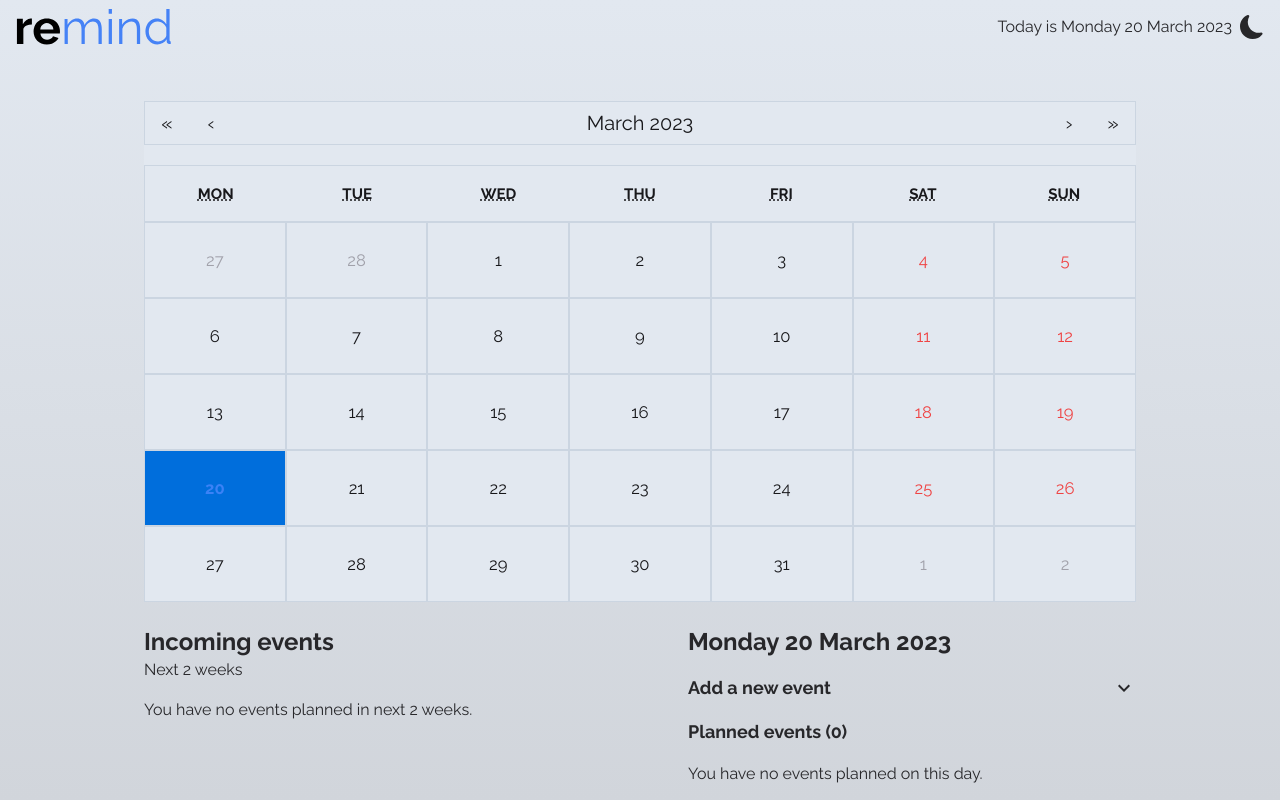
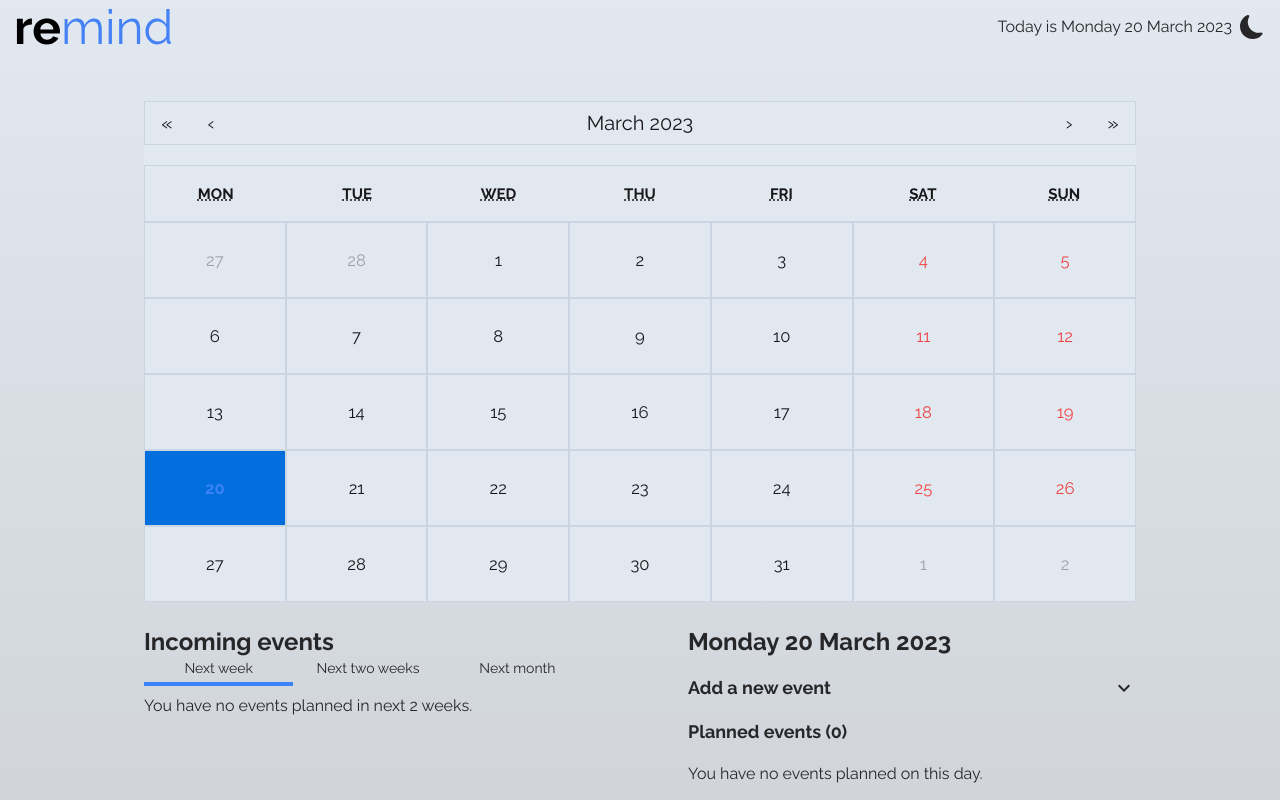
Before and after one commit to zwiro/remind-calendar-app, a React (Vite) app: page / in a window 1280 px wide. Built offline with nearby package versions, Linux system fonts and the light colour scheme.

Commit message:
Added filtering incoming events by period of time

```diff
--- a/package.json
+++ b/package.json
@@ -31,6 +31,7 @@
     "@types/react-time-picker": "^4.0.3",
     "@vitejs/plugin-react": "^3.1.0",
     "autoprefixer": "^10.4.14",
+    "gh-pages": "^5.0.0",
     "postcss": "^8.4.21",
     "prettier": "^2.8.4",
     "prettier-plugin-tailwindcss": "^0.2.4",
--- a/src/components/IncomingEvent.tsx
+++ b/src/components/IncomingEvent.tsx
@@ -1,6 +1,7 @@
 import { MdBusinessCenter } from "react-icons/md"
 import { BiTimeFive } from "react-icons/bi"
 import { RiParentFill } from "react-icons/ri"
+import { motion } from "framer-motion"
 import { formatDate } from "../utils/formatDate"
 import { formatTime } from "../utils/formatTime"
 
@@ -24,7 +25,12 @@ function IncomingEvent({
   )
 
   return (
-    <div className="flex justify-between border-b border-zinc-400 py-2 px-1 dark:border-zinc-300">
+    <motion.div
+      initial={{ opacity: 0 }}
+      animate={{ opacity: 1 }}
+      exit={{ opacity: 0 }}
+      className="flex justify-between border-b border-zinc-400 py-2 px-1 dark:border-zinc-300"
+    >
       <div>
         <p className="flex items-center gap-2 font-bold">
           {title}{" "}
@@ -47,7 +53,7 @@ function IncomingEvent({
           {formatDate(new Date(date))}, {formatTime(time)}
         </p>
       </div>
-    </div>
+    </motion.div>
   )
 }
 
--- a/src/components/IncomingEvents.tsx
+++ b/src/components/IncomingEvents.tsx
@@ -1,3 +1,4 @@
+import { useState } from "react"
 import { MdExpandMore } from "react-icons/md"
 import { motion, AnimatePresence } from "framer-motion"
 import { useAppSelector } from "../hooks/reduxHooks"
@@ -8,8 +9,13 @@ import IncomingEvent from "./IncomingEvent"
 import SectionContainer from "./SectionContainer"
 import SectionHeader from "./SectionHeader"
 import Spacer from "./Spacer"
+import PeriodSlider from "./PeriodSlider"
+import { filterEventsByDate } from "../utils/filterEventsByDate"
+import { Period } from "../types"
 
 function IncomingEvents() {
+  const [chosenPeriod, setChosenPeriod] = useState<Period>(Period.week)
+
   const isLgScreen = useMediaQuery("(min-width: 1024px)")
 
   const { isExpanded, toggleMenu } = useExpand(true)
@@ -17,11 +23,15 @@ function IncomingEvents() {
   const { events } = useAppSelector((state) => state.events)
 
   const incomingEvents = events
-    .filter(
-      (ev) =>
-        new Date(ev.date).getTime() - new Date().getTime() > -86400000 &&
-        new Date(ev.date).getTime() - new Date().getTime() < 1209600000
-    )
+    .filter((ev) => {
+      if (chosenPeriod === Period.week) {
+        return filterEventsByDate(ev, 7)
+      } else if (chosenPeriod === Period.twoWeeks) {
+        return filterEventsByDate(ev, 14)
+      } else if (chosenPeriod === Period.month) {
+        return filterEventsByDate(ev, 30)
+      }
+    })
     .slice(0, 10)
     .sort(
       (a, b) =>
@@ -30,9 +40,9 @@ function IncomingEvents() {
     )
 
   const expandAnimation = {
-    initial: { height: 0 },
-    animate: { height: "auto" },
-    exit: { height: 0 },
+    initial: { height: 0, opacity: 0 },
+    animate: { height: "auto", opacity: 1 },
+    exit: { height: 0, opacity: 0 },
   }
 
   return (
@@ -44,7 +54,6 @@ function IncomingEvents() {
       >
         <div>
           <SectionHeader>Incoming events</SectionHeader>
-          <p>Next 2 weeks</p>
         </div>
         {!isLgScreen && (
           <MdExpandMore
@@ -55,10 +64,21 @@ function IncomingEvents() {
           />
         )}
       </div>
+      <AnimatePresence>
+        {isExpanded && (
+          <motion.div {...expandAnimation}>
+            <PeriodSlider
+              chosenPeriod={chosenPeriod}
+              setChosenPeriod={setChosenPeriod}
+            />
+          </motion.div>
+        )}
+      </AnimatePresence>
       <Spacer value={2} />
       <AnimatePresence>
         {isExpanded && (
           <motion.div {...expandAnimation}>
+            <AnimatePresence>
               {incomingEvents.map((event) => (
                 <IncomingEvent
                   key={`${event.id}-incoming`}
@@ -69,6 +89,7 @@ function IncomingEvents() {
                   category={event.category}
                 />
               ))}
+            </AnimatePresence>
           </motion.div>
         )}
         {!incomingEvents.length && (
--- /dev/null
+++ b/src/components/PeriodSlider.tsx
@@ -0,0 +1,39 @@
+import { Period } from "../types"
+
+interface PeriodSliderProps {
+  chosenPeriod: Period
+  setChosenPeriod: (arg0: Period) => void
+}
+
+function PeriodSlider({ chosenPeriod, setChosenPeriod }: PeriodSliderProps) {
+  const underlineOffset = (() => {
+    switch (chosenPeriod) {
+      case Period.twoWeeks:
+        return "100%"
+      case Period.month:
+        return "200%"
+      default:
+        return "0%"
+    }
+  })()
+  return (
+    <div
+      className={`relative flex text-sm after:absolute after:-bottom-2 after:h-1 after:w-1/3 after:translate-x-[${underlineOffset}] after:bg-blue-500 after:transition-transform`}
+    >
+      <button onClick={() => setChosenPeriod(Period.week)} className="w-1/3">
+        Next week
+      </button>
+      <button
+        onClick={() => setChosenPeriod(Period.twoWeeks)}
+        className="w-1/3"
+      >
+        Next two weeks
+      </button>
+      <button onClick={() => setChosenPeriod(Period.month)} className="w-1/3">
+        Next month
+      </button>
+    </div>
+  )
+}
+
+export default PeriodSlider
--- a/src/types/index.ts
+++ b/src/types/index.ts
@@ -7,3 +7,9 @@ export interface Event {
   time: string
   category: "private" | "work"
 }
+
+export enum Period {
+  week = "WEEK",
+  twoWeeks = "TWO_WEEKS",
+  month = "MONTH",
+}
--- /dev/null
+++ b/src/utils/filterEventsByDate.ts
@@ -0,0 +1,9 @@
+import { Event } from "../types"
+
+export function filterEventsByDate(event: Event, days: number) {
+  const miliseconds = days * 86400000
+  return (
+    new Date(event.date).getTime() - new Date().getTime() > -86400000 &&
+    new Date(event.date).getTime() - new Date().getTime() < miliseconds
+  )
+}
```
Also changed, not shown: 1 other file (tests, documents, lock files or other folders). Lines whose indentation alone changed are shown as unchanged.
